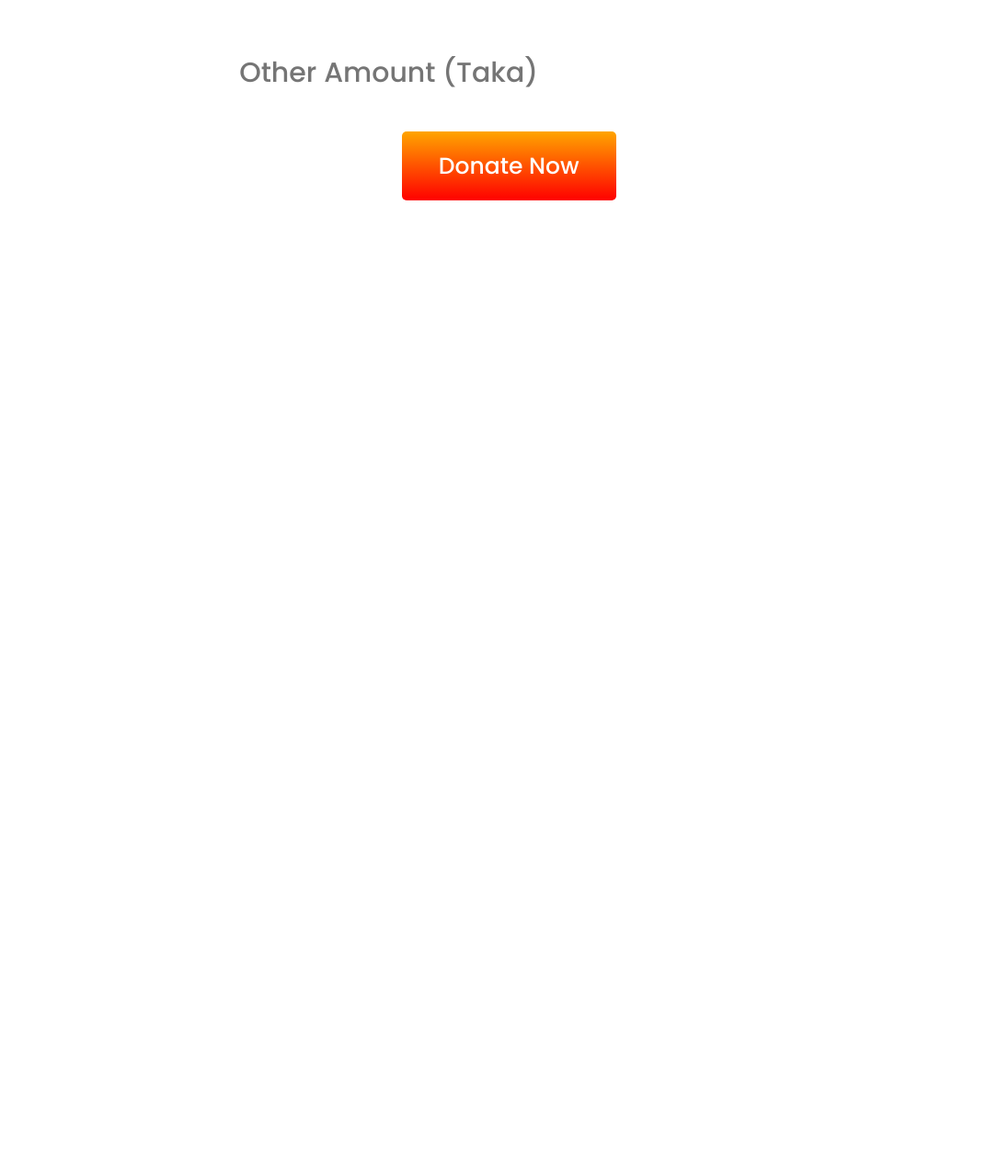
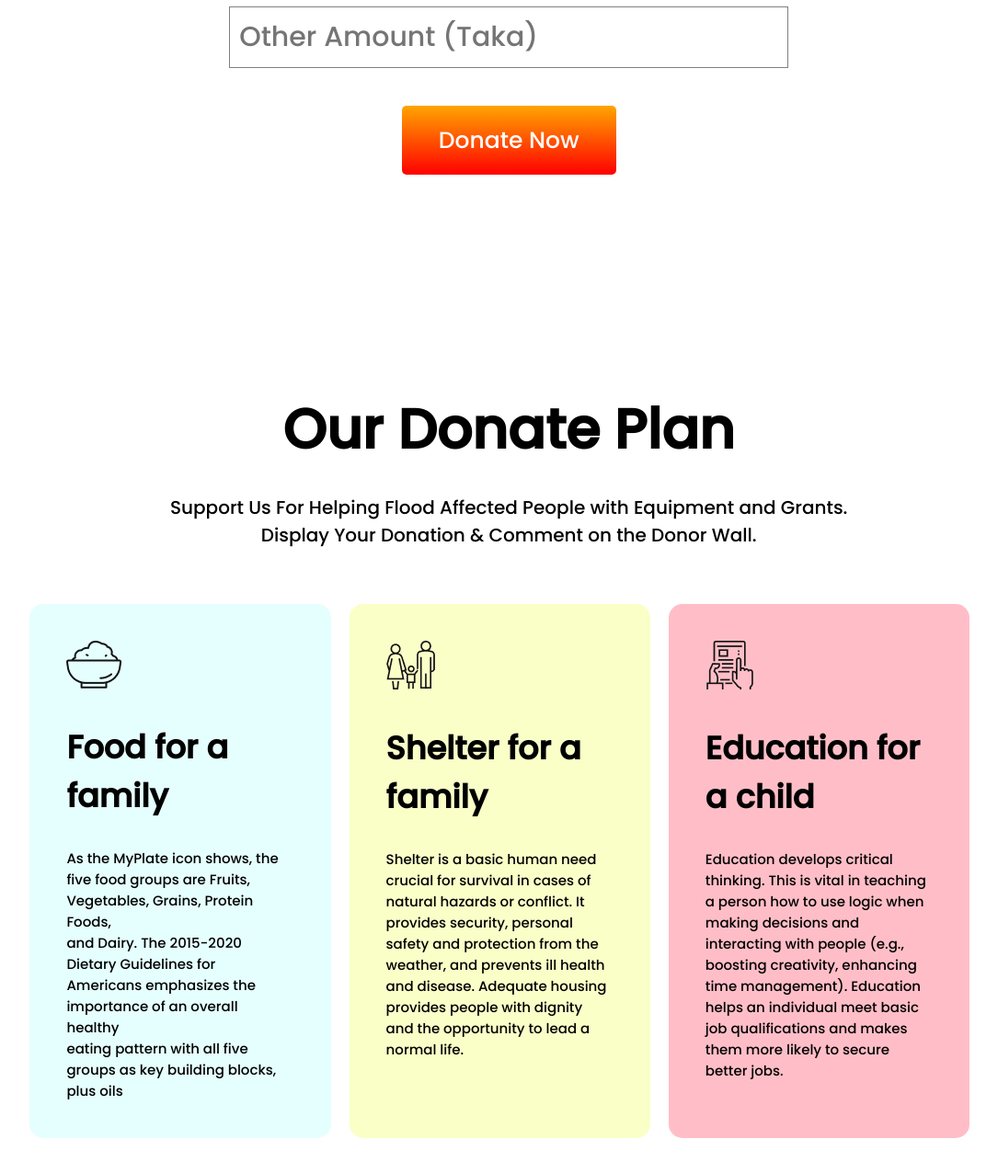
Before and after one commit to Parvez765/assignment-1, a plain HTML site: page index.html in a window 1280 px wide. Shown: the part 1357-2633 px from the top of the page at 92% size, without its empty margins (106-1191 px from the left). Before the commit the page ends 1657 px from the top, so only its background shows below. Drawn offline with Linux system fonts and the light colour scheme.

Commit message:
Donation Plan Section Done

```diff
--- a/index.html
+++ b/index.html
@@ -21,8 +21,8 @@
 
    <Section class="donation-section">
         <div>
-            <h1 id ="donation-heading" class="heading">Donate Today</h1>
-            <p id="donationparagrah" class="paragraph">Your support makes a lasting impact! Donate As Much As possible.<br> Let’s Build a Better Bangladesh for All</p>
+            <h1 class="donation-heading">Donate Today</h1>
+            <p class="donation-paragraph">Your support makes a lasting impact! Donate As Much As possible.<br> Let’s Build a Better Bangladesh for All</p>
         </div>
     <section>
 
@@ -52,5 +52,30 @@
             <a href="" class="btn">Donate Now</a>
         </div>
     </section>
+
+    <section class="donation-plan">
+        <div>
+            <h1 class="donationplan-heading">Our Donate Plan</h1>
+            <p class="donation-paragraph">Support Us For Helping Flood Affected People with Equipment and Grants. <br>Display Your Donation & Comment on the Donor Wall.</p>
+        </div>
+    </section>
+
+    <section class="donation-card">
+        <div id="card1" class="card">
+            <img src="icons/food.png" alt="">
+            <h1 class="card-heading">Food for a family</h1>
+            <p class="card-paragraph">As the MyPlate icon shows, the five food groups are Fruits, Vegetables, Grains, Protein Foods, <br>and Dairy. The 2015-2020 Dietary Guidelines for Americans emphasizes the importance of an overall healthy <br> eating pattern with all five groups as key building blocks, plus oils</p>
+        </div>
+        <div id="card2" class="card">
+            <img src="icons/shelter.png" alt="">
+            <h1 class="card-heading">Shelter for a family</h1>
+            <p class="card-paragraph">Shelter is a basic human need crucial for survival in cases of natural hazards or conflict. It provides security, personal safety and protection from the weather, and prevents ill health and disease. Adequate housing provides people with dignity and the opportunity to lead a normal life.</p>
+        </div>
+        <div id="card3" class="card">
+            <img src="icons/Frame-1.png" alt="">
+            <h1 class="card-heading">Education for a child</h1>
+            <p class="card-paragraph">Education develops critical thinking. This is vital in teaching a person how to use logic when making decisions and interacting with people (e.g., boosting creativity, enhancing time management). Education helps an individual meet basic job qualifications and makes them more likely to secure better jobs.</p>
+        </div>
+    </section>
 </body>
 </html>
--- a/style.css
+++ b/style.css
@@ -45,13 +45,16 @@
     padding: 100px;
 }
 
-#donationparagrah{
-    color: black
+.donation-paragraph{
+    color: black;
+    font-size: 20px;
+    margin-top: 25px;
 }
 
-#donation-heading{
+.donation-heading{
     color: black;
     margin-bottom: 25px;
+    font-size: 60px;
 }
 
 .donation-amount{
@@ -81,6 +84,47 @@
 .amount-input{
     margin-top: 100px;
     font-size: 30px;
-    border: none;
+    border: 1px solid gray;
     margin-bottom: 60px;
+    padding: 10px 10px;
 }
+
+.donationplan-heading{
+    color: black;
+    margin-top: 250px;
+    font-size: 60px;
+}
+
+.donation-card{
+    display: flex;
+}
+
+.card{
+    width: 50%;
+    margin-top: 60px;
+    text-align: left;
+    background-color: rgb(232, 232, 232);
+    padding: 40px;
+    margin-right: 20px;
+    border-radius: 15px;
+}
+.card-heading{
+    margin-top: 30px;
+    font-size: 35px;
+}
+.card-paragraph{
+    margin-top: 30px;
+    font-size: 15px;
+}
+
+#card1{
+    background-color: rgb(229, 255, 254);
+}
+
+#card2{
+    background-color: rgb(250, 255, 200);
+}
+
+#card3{
+    background-color: rgb(255, 190, 199);
+}
```
